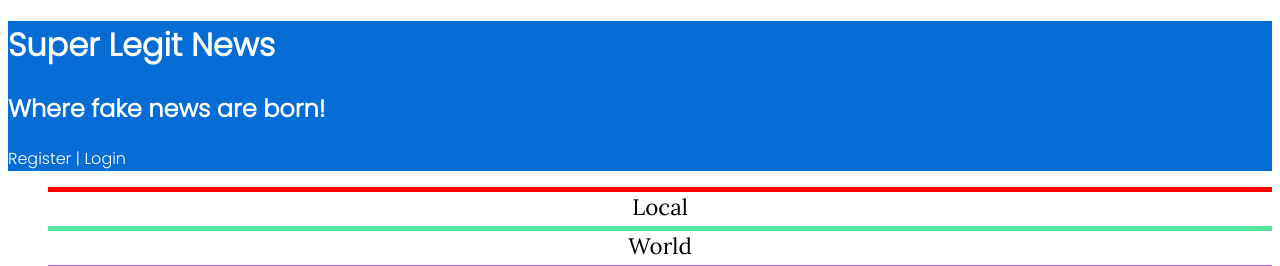
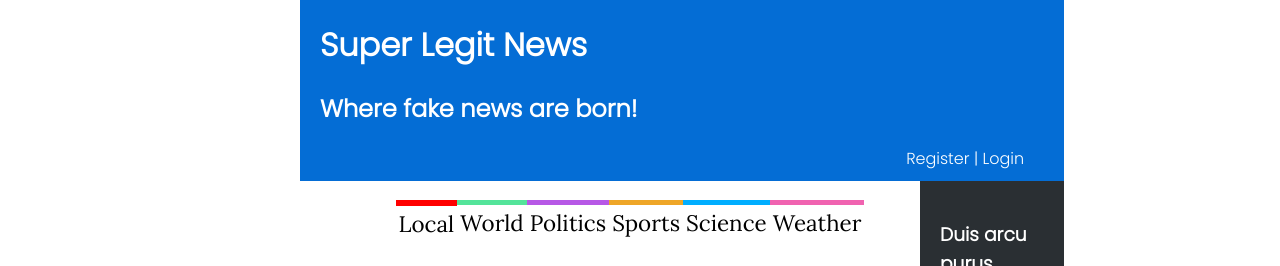
Before and after one commit to golangis/LTW, a PHP site: page /item.html in a window 1280 px wide. Shown: the top 266 px of the page. Run offline with PHP 8.4, Linux system fonts and the light colour scheme.

Commit message:
Layout almost done

```diff
--- a/Exercicios Praticos/W2 News/layout.css
+++ b/Exercicios Praticos/W2 News/layout.css
@@ -1,3 +1,47 @@
-footer{
-    text-indent: 1em
+#signup{
+    text-align: right;
+    padding: 0px 20px 10px;
 }
+#menu *{
+    display: flex;
+    justify-content: center;
+}
+body{
+    display: grid;
+    grid-template-columns: 4fr 1fr;
+    grid-template-rows: auto auto auto auto;
+    margin: 0px 300px 0px;
+}
+body > :nth-child(1){
+    grid-column-start: 1;
+    grid-column-end: 3;
+    grid-row-start: 1;
+    grid-row-end: 2;
+    padding: 0px 20px 0px;
+}
+#menu{
+    grid-column-start: 1;
+    grid-column-end: 2;
+    grid-row-start: 2;
+    grid-row-end: 3;
+}
+#news{
+    grid-column-start: 1;
+    grid-column-end: 2;
+    grid-row-start: 3;
+    grid-row-end: 4;
+    padding: 10px;
+}
+footer:last-of-type{
+    grid-column-start: 1;
+    grid-column-end: 2;
+    grid-row-start: 4;
+    grid-row-end: 5;
+}
+#related{
+    grid-column-start: 2;
+    grid-column-end: 3;
+    grid-row-start: 2;
+    grid-row-end: 5;
+    padding: 20px;
+}
--- a/Exercicios Praticos/W2 News/style.css
+++ b/Exercicios Praticos/W2 News/style.css
@@ -5,12 +5,12 @@
 #signup :first-child::after{
   content: " | ";
 }
-header a:link{
+header a{
   font-family: Poppins;
   color: white;
   text-decoration: none
 }
-body ul a:link{
+body ul a{
   font-family: Lora;
   font-size: 1.4em;
   color: black;
@@ -21,22 +21,28 @@
   margin-bottom: 5px;
 }
 body ul li:first-child{
-  border-top: 5px solid red;
+  border-top: 6px solid red;
+  padding: 3px;
 }
 body ul li:nth-child(2){
   border-top: 5px solid #54e49a;
+  padding: 3px;
 }
 body ul li:nth-child(3){
   border-top: 5px solid rgb(183, 88, 230);
+  padding: 3px;
 }
 body ul li:nth-child(4){
   border-top: 5px solid rgb(238, 166, 40);
+  padding: 3px;
 }
 body ul li:nth-child(5){
   border-top: 5px solid rgb(0, 174, 255);
+  padding: 3px;
 }
 body ul li:nth-child(6){
   border-top: 5px solid rgb(240, 99, 176);
+  padding: 3px;
 }
 body ul{
     list-style-type: none;
@@ -71,6 +77,7 @@
   text-decoration: none;
   color: white;
   background-color: #F4655F;
+  padding: 15px;
   font-family: Poppins;
 }
 #news footer a{
@@ -85,8 +92,12 @@
 footer .comments::after{
   content: " comments"
 }
+.comments, .comments::after{
+  text-decoration: underline;
+}
 footer:last-of-type{
   background-color: #2A2F33;
   color: white;
+  padding: 15px;
   font-family: Poppins;
 }
```
